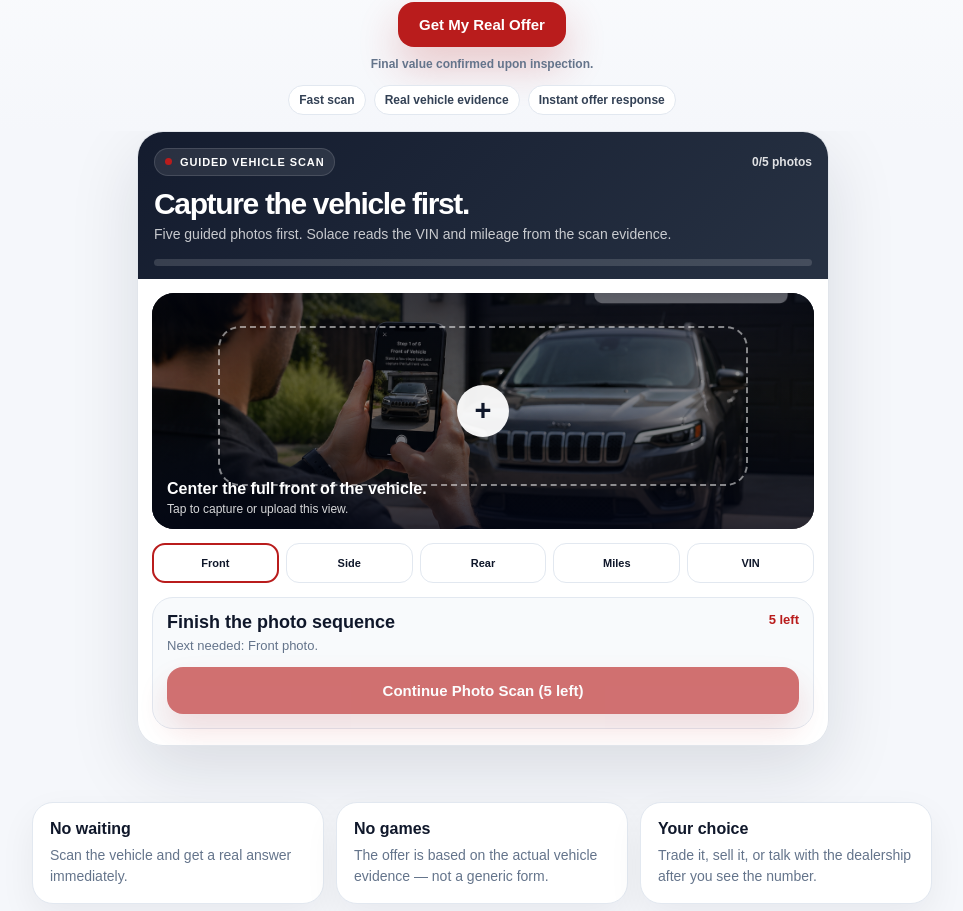
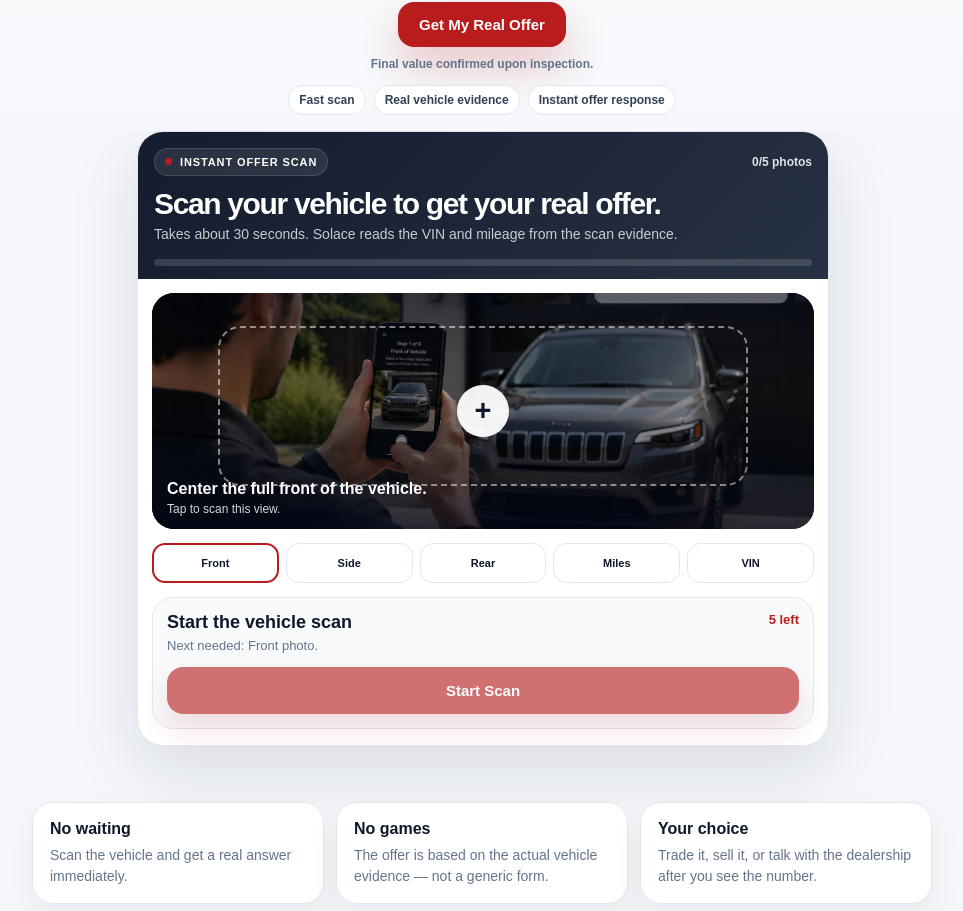
Before and after one commit to zlomke76-del/solacetrade, a Next.js app: page / in a window 1280 px wide. Shown: the part 331-1242 px from the top of the page, without its empty margins (158-1121 px from the left). Built offline with nearby package versions, Linux system fonts and the light colour scheme.

Commit message:
Update TradeDesk.tsx

```diff
--- a/components/TradeDesk.tsx
+++ b/components/TradeDesk.tsx
@@ -262,7 +262,7 @@ function formatIntakeError(errorBody: IntakeErrorBody) {
   }
 
   return [
-    errorBody.error || "All five guided vehicle photos are required.",
+    errorBody.error || "All five vehicle scan photos are required.",
     `Missing: ${errorBody.missingPhotoSteps.join(", ")}.`,
     errorBody.receivedPhotoSteps?.length
       ? `Received: ${errorBody.receivedPhotoSteps.join(", ")}.`
@@ -382,7 +382,7 @@ export default function TradeDesk({
 
     if (!scanComplete) {
       setErrorMessage(
-        `Finish the five guided photos first. Next needed: ${nextMissing}.`
+        `Finish the vehicle scan first. Next needed: ${nextMissing}.`
       );
       return;
     }
@@ -627,7 +627,7 @@ export default function TradeDesk({
                 background: isInternal ? "#38bdf8" : red,
               }}
             />
-            {isInternal ? "Manager Packet" : "Guided Vehicle Scan"}
+            {isInternal ? "Manager Packet" : "Instant Offer Scan"}
           </div>
           <strong style={{ fontSize: 12, opacity: 0.86 }}>
             {capturedCount}/5 photos
@@ -642,7 +642,7 @@ export default function TradeDesk({
             letterSpacing: "-0.045em",
           }}
         >
-          {started ? currentStep.label : "Capture the vehicle first."}
+          {started ? currentStep.label : "Scan your vehicle to get your real offer."}
         </h2>
         <p
           style={{
@@ -654,7 +654,7 @@ export default function TradeDesk({
         >
           {started
             ? currentStep.coaching
-            : "Five guided photos first. Solace reads the VIN and mileage from the scan evidence."}
+            : "Takes about 30 seconds. Solace reads the VIN and mileage from the scan evidence."}
         </p>
 
         <div
@@ -764,7 +764,7 @@ export default function TradeDesk({
                 opacity: 0.84,
               }}
             >
-              Tap to capture or upload this view.
+              Tap to scan this view.
             </span>
           </div>
         </button>
@@ -830,8 +830,8 @@ export default function TradeDesk({
             <div>
               <h3 style={{ margin: 0, fontSize: 18 }}>
                 {showDetails
-                  ? "Ready for Solace scan review"
-                  : "Finish the photo sequence"}
+                  ? "Ready to get your real offer"
+                  : "Start the vehicle scan"}
               </h3>
               <p
                 style={{
@@ -842,10 +842,10 @@ export default function TradeDesk({
                 }}
               >
                 {showDetails
-                  ? "Solace will read the VIN and mileage from the photo evidence before asking what you want to do next."
+                  ? "Solace will read the scan evidence and return the offer before asking what you want to do next."
                   : nextMissing
                     ? `Next needed: ${nextMissing}.`
-                    : "Keep going."}
+                    : "Tap Start Scan to begin."}
               </p>
             </div>
             <div
@@ -873,11 +873,10 @@ export default function TradeDesk({
               }}
             >
               <strong style={{ display: "block", fontSize: 13, color: dark }}>
-                Vehicle details from scan evidence
+                Vehicle details from the scan
               </strong>
               <p style={{ margin: "3px 0 0", fontSize: 12, color: muted }}>
-                VIN and mileage are read from the uploaded VIN and odometer
-                photos. They cannot be manually entered.
+                VIN and mileage are read from the VIN and odometer photos.
               </p>
 
               <div
@@ -1029,10 +1028,12 @@ export default function TradeDesk({
                 : canRequestOffer
                   ? isInternal
                     ? "Create Manager Review Packet"
-                    : "Get My Instant Cash Offer"
+                    : "Get My Real Offer"
                   : isInternal && scanComplete && (!customerName.trim() || !dealNumber.trim())
                     ? "Add customer name and deal number"
-                    : `Continue Photo Scan (${captureSteps.length - capturedCount} left)`}
+                    : capturedCount === 0
+                      ? "Start Scan"
+                      : `Continue Scan (${captureSteps.length - capturedCount} left)`}
             </button>
           )}
         </div>
@@ -1352,10 +1353,10 @@ export default function TradeDesk({
                 }}
               >
                 <strong style={{ display: "block", fontSize: 15 }}>
-                  Where should we send your trade certificate?
+                  Where should we send your offer certificate?
                 </strong>
                 <p style={{ margin: "4px 0 10px", color: muted, fontSize: 13 }}>
-                  We’ll send your certificate and verify it with the dealer.
+                  We’ll send your certificate and keep it tied to this vehicle file.
                 </p>
                 <div
                   style={{
@@ -1474,7 +1475,7 @@ export default function TradeDesk({
                   ? "Route to Used Car Manager"
                   : "Add customer, deal #, and manager email"
                 : canSubmitVehicleFile
-                  ? "Get my trade certificate"
+                  ? "Send my offer certificate"
                   : "Add name, email, and next step"}
             </button>
 
```
